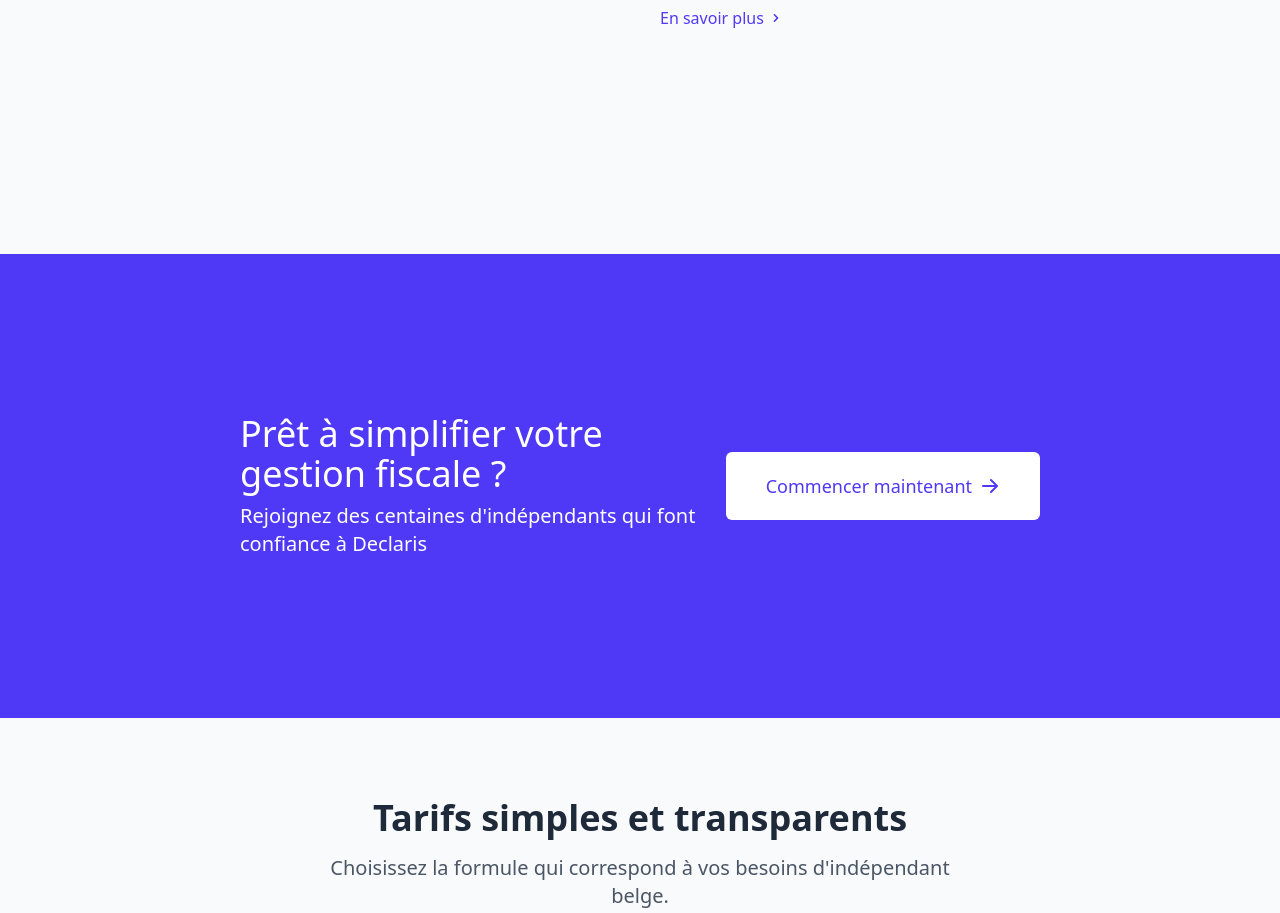
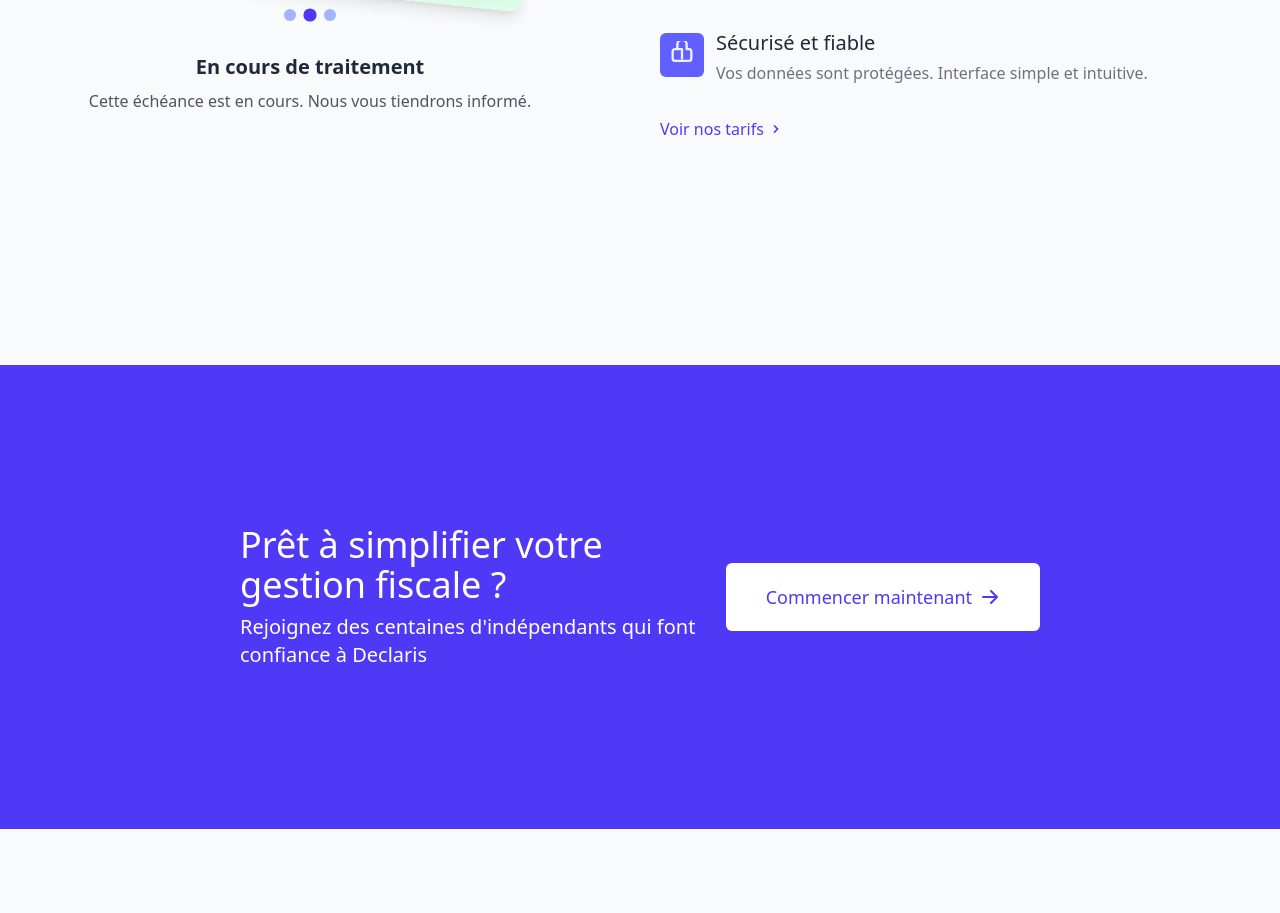
Before and after one commit to Reptilz/Declaris, a Nuxt app: page / in a window 1280 px wide. Shown: the part 1297-2210 px from the top of the page. Built offline with nearby package versions, Linux system fonts and the light colour scheme.

Commit message:
style: Animation scroll behavior sur les ancres

```diff
--- a/components/PricingSection.vue
+++ b/components/PricingSection.vue
@@ -6,7 +6,7 @@
           Tarifs simples et transparents
         </h2>
         <p class="text-xl text-gray-600 max-w-2xl mx-auto">
-          Choisissez la formule qui correspond à vos besoins d'indépendant belge.
+          Choisissez la formule qui correspond à vos besoins d'indépendant.
         </p>
       </div>
 
--- a/components/layout/AppHeader.vue
+++ b/components/layout/AppHeader.vue
@@ -17,14 +17,14 @@
       <div class="hidden text-center lg:flex lg:items-center">
         <ul class="items-center justify-end flex-1 pt-6 list-none lg:pt-0 lg:flex">
           <li class="mr-3 nav__item">
-            <NuxtLink to="/#features" class="inline-block px-4 py-2 text-lg font-normal text-gray-800 no-underline rounded-md hover:text-indigo-500 focus:text-indigo-500 focus:bg-indigo-100 focus:outline-none transition-colors">
+            <a href="#features" class="inline-block px-4 py-2 text-lg font-normal text-gray-800 no-underline rounded-md hover:text-indigo-500 focus:text-indigo-500 focus:bg-indigo-100 focus:outline-none transition-colors">
               Fonctionnalités
-            </NuxtLink>
+            </a>
           </li>
           <li class="mr-3 nav__item">
-            <NuxtLink to="/#pricing" class="inline-block px-4 py-2 text-lg font-normal text-gray-800 no-underline rounded-md hover:text-indigo-500 focus:text-indigo-500 focus:bg-indigo-100 focus:outline-none transition-colors">
+            <a href="#pricing" class="inline-block px-4 py-2 text-lg font-normal text-gray-800 no-underline rounded-md hover:text-indigo-500 focus:text-indigo-500 focus:bg-indigo-100 focus:outline-none transition-colors">
               Tarifs
-            </NuxtLink>
+            </a>
           </li>
           <li class="mr-3 nav__item">
             <NuxtLink to="/contact" class="inline-block px-4 py-2 text-lg font-normal text-gray-800 no-underline rounded-md hover:text-indigo-500 focus:text-indigo-500 focus:bg-indigo-100 focus:outline-none transition-colors">
--- a/layouts/default.vue
+++ b/layouts/default.vue
@@ -13,6 +13,12 @@
   </div>
 </template>
 
+<style>
+html {
+  scroll-behavior: smooth;
+}
+</style>
+
 <script setup>
 // Layout global pour toutes les pages
 </script>
--- a/pages/index.vue
+++ b/pages/index.vue
@@ -4,7 +4,7 @@
     <!-- Hero Section -->
     <section class="flex items-center w-full bg-white py-16">
       <div class="container flex flex-col items-center justify-between px-6 py-8 mx-auto lg:flex-row">
-        <div class="flex flex-col items-center w-full lg:flex-row lg:w-1/2">
+        <div class="flex flex-col items-center w-full lg:flex-row lg:w-2/5">
           <div class="max-w-2xl mb-8">
             <h1 class="text-4xl font-bold leading-snug tracking-tight text-gray-800 lg:text-4xl lg:leading-tight xl:text-6xl xl:leading-tight">
               Ne ratez plus jamais vos
@@ -27,7 +27,7 @@
             </div>
           </div>
         </div>
-        <div class="flex items-center justify-center w-full lg:w-1/2">
+        <div class="flex items-center justify-center w-full lg:w-3/5">
           <div class="w-full max-w-md">
             <!-- Placeholder pour illustration -->
             <div class="bg-gradient-to-br from-indigo-50 to-indigo-100 rounded-2xl p-8 text-center">
@@ -103,8 +103,8 @@
 
               <!-- Lien En savoir plus -->
               <div class="mt-8">
-                <a href="#" class="inline-flex items-center text-indigo-600 hover:text-indigo-700 font-medium transition-colors duration-200 group">
-                  En savoir plus
+                <a href="#pricing" class="inline-flex items-center text-indigo-600 hover:text-indigo-700 font-medium transition-colors duration-200 group">
+                  Voir nos tarifs
                   <svg class="w-4 h-4 ml-1 transition-transform duration-200 group-hover:translate-x-1" fill="currentColor" viewBox="0 0 20 20">
                     <path fill-rule="evenodd" d="M7.293 14.707a1 1 0 010-1.414L10.586 10 7.293 6.707a1 1 0 011.414-1.414l4 4a1 1 0 010 1.414l-4 4a1 1 0 01-1.414 0z" clip-rule="evenodd"/>
                   </svg>
@@ -141,7 +141,9 @@
     </section>
 
     <!-- Section Pricing -->
-    <PricingSection />
+    <div id="pricing">
+      <PricingSection />
+    </div>
 
   </div>
 </template>
```
